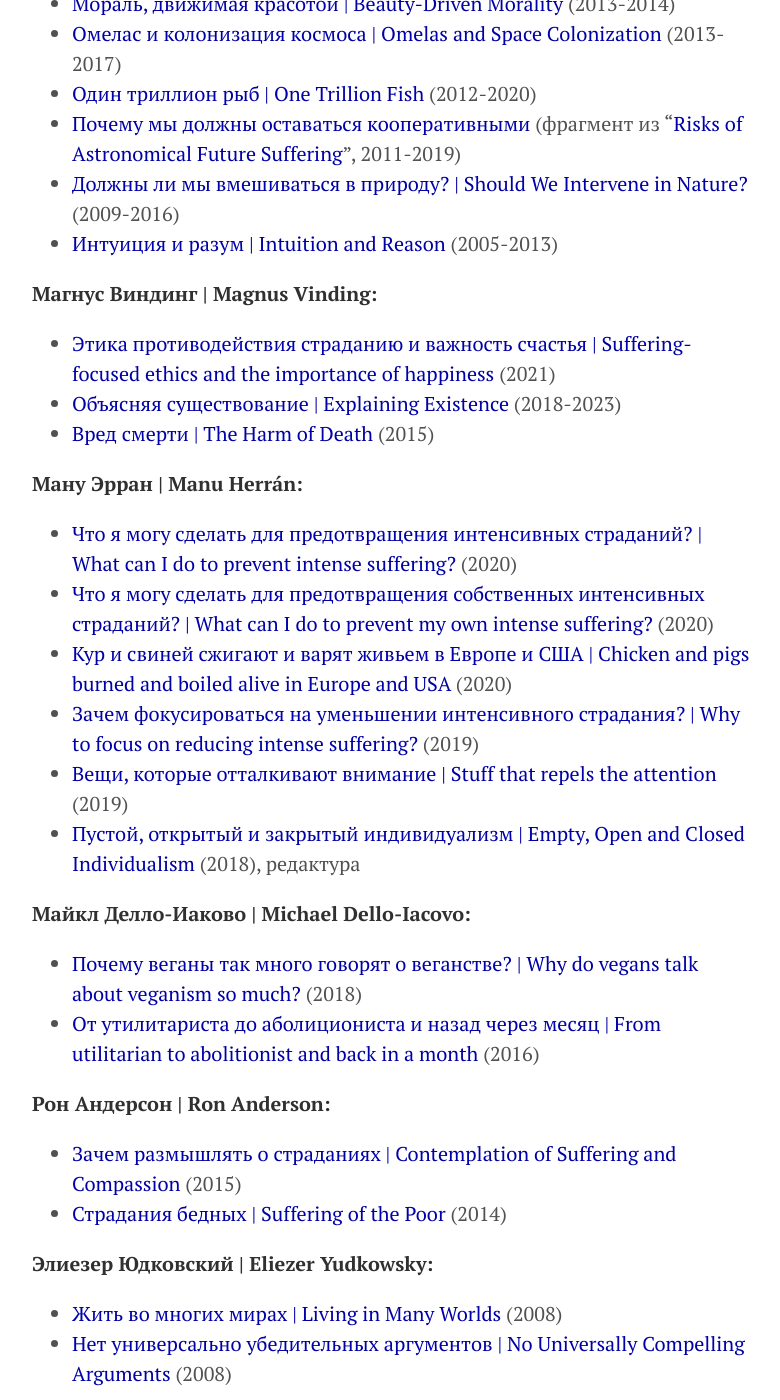
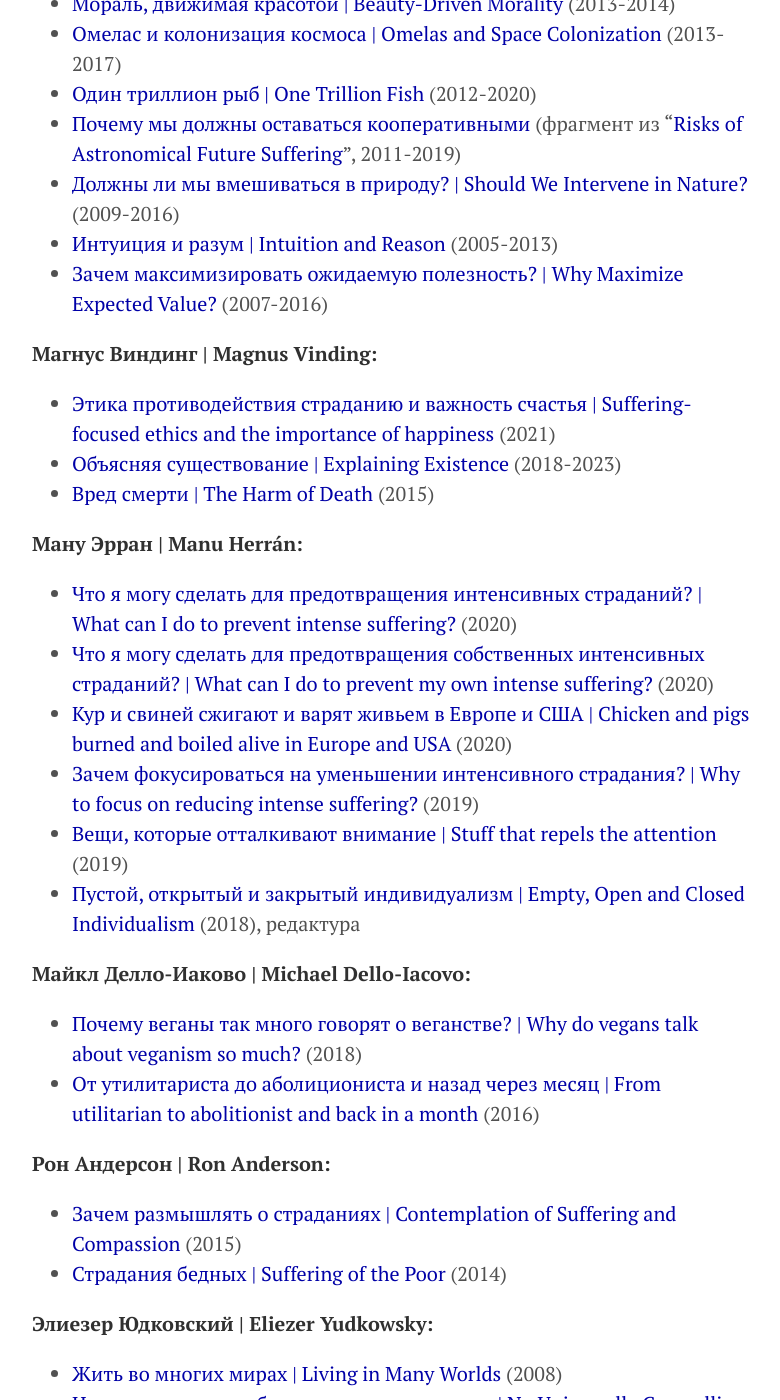
Before and after one commit to KKirdan/kkirdan.github.io, a Jekyll site: the page built from translations/index.md, in a window 1280 px wide and 1400 px high, scrolled down 311 px. Shown: the whole window, without its empty margins (248-1028 px from the left). Built offline with Jekyll 4.4.1, drawn with Linux system fonts in a browser that asks for light colours; some of the changed text lies outside the part shown.

Commit message:
Update index.md

```diff
--- a/translations/index.md
+++ b/translations/index.md
@@ -12,6 +12,7 @@ title: "Переводы"
 * [Почему мы должны оставаться кооперативными](https://reducingsuffering.github.io/brian-tomasik-1.html) (фрагмент из "[Risks of Astronomical Future Suffering](https://longtermrisk.org/risks-of-astronomical-future-suffering)", 2011-2019)
 * [Должны ли мы вмешиваться в природу? \| Should We Intervene in Nature?](https://reducingsuffering.github.io/brian-tomasik-should-we-intervene-in-nature.html) (2009-2016)
 * [Интуиция и разум \| Intuition and Reason](https://reducingsuffering.github.io/brian-tomasik-intuition-and-reason.html) (2005-2013)
+* [Зачем максимизировать ожидаемую полезность? \| Why Maximize Expected Value?](https://reducingsuffering.github.io/brian-tomasik-why-maximize-expected-value.html) (2007-2016)
 
 **Магнус Виндинг \| Magnus Vinding:**
 * [Этика противодействия страданию и важность счастья \| Suffering-focused ethics and the importance of happiness](https://reducingsuffering.github.io/magnus-vinding-suffering-focused-ethics-and-the-importance-of-happiness.html) (2021)
```
Also changed, not shown: other parts of translations/index.md (+1 -0 lines).
